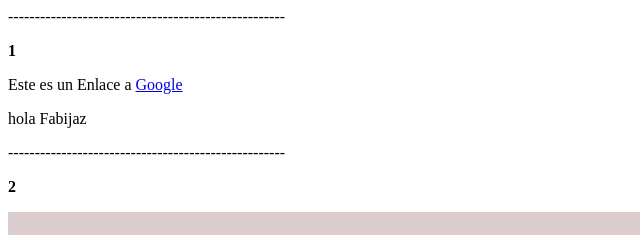
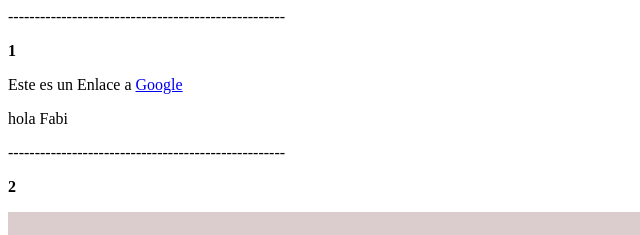
Before and after one commit to LudwingFabianLandinez/Estudio-HTML--MIdu, a plain HTML site: page index.html in a window 1280 px wide. Shown: the top 235 px of the page, 0-640 px from the left. Drawn offline with Linux system fonts and the light colour scheme.

```diff
--- a/index.html
+++ b/index.html
@@ -27,7 +27,7 @@
 
 <p>Este es un Enlace a <a href="http://www.google.com" target="_blank" rel=noferrer>Google</a></p>
 
-<p>hola Fabijaz</p>
+<p>hola Fabi</p>
 
 ----------------------------------------------------
 <p ><strong>2</strong></p>
```
